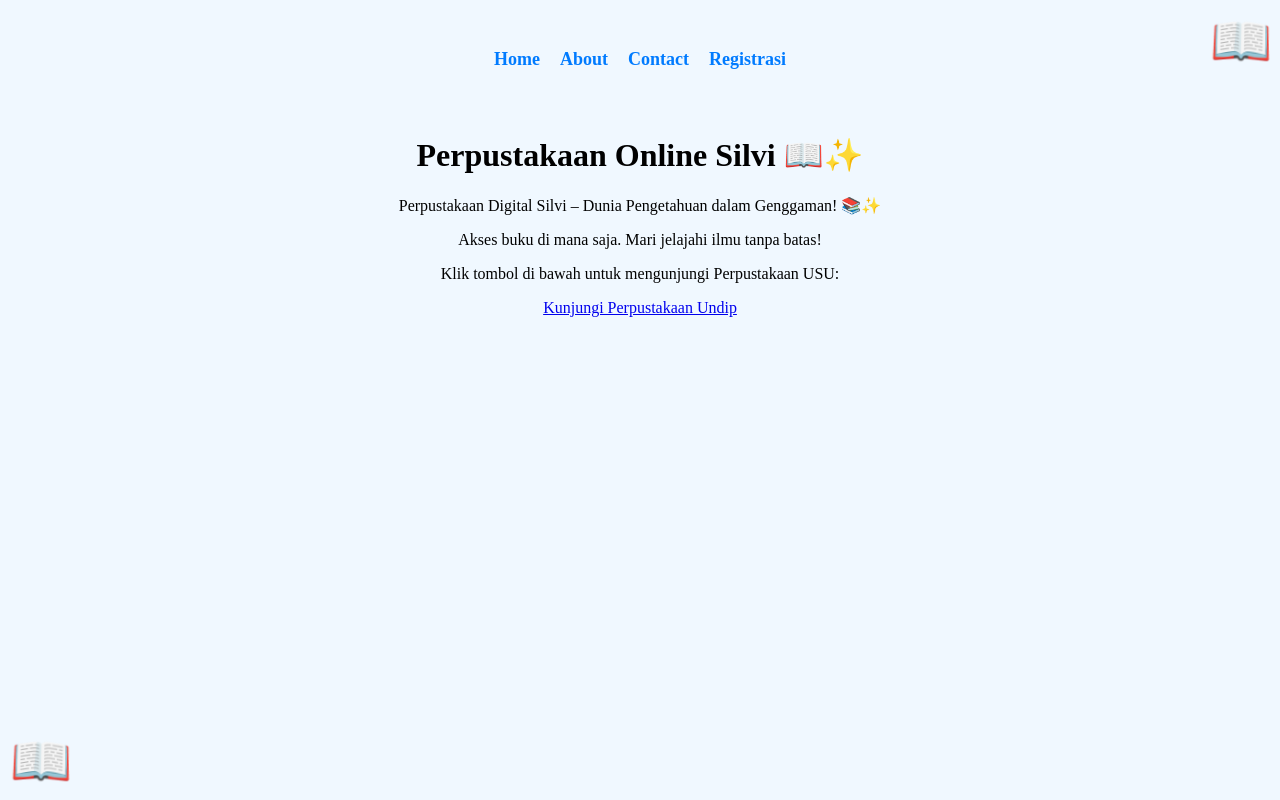
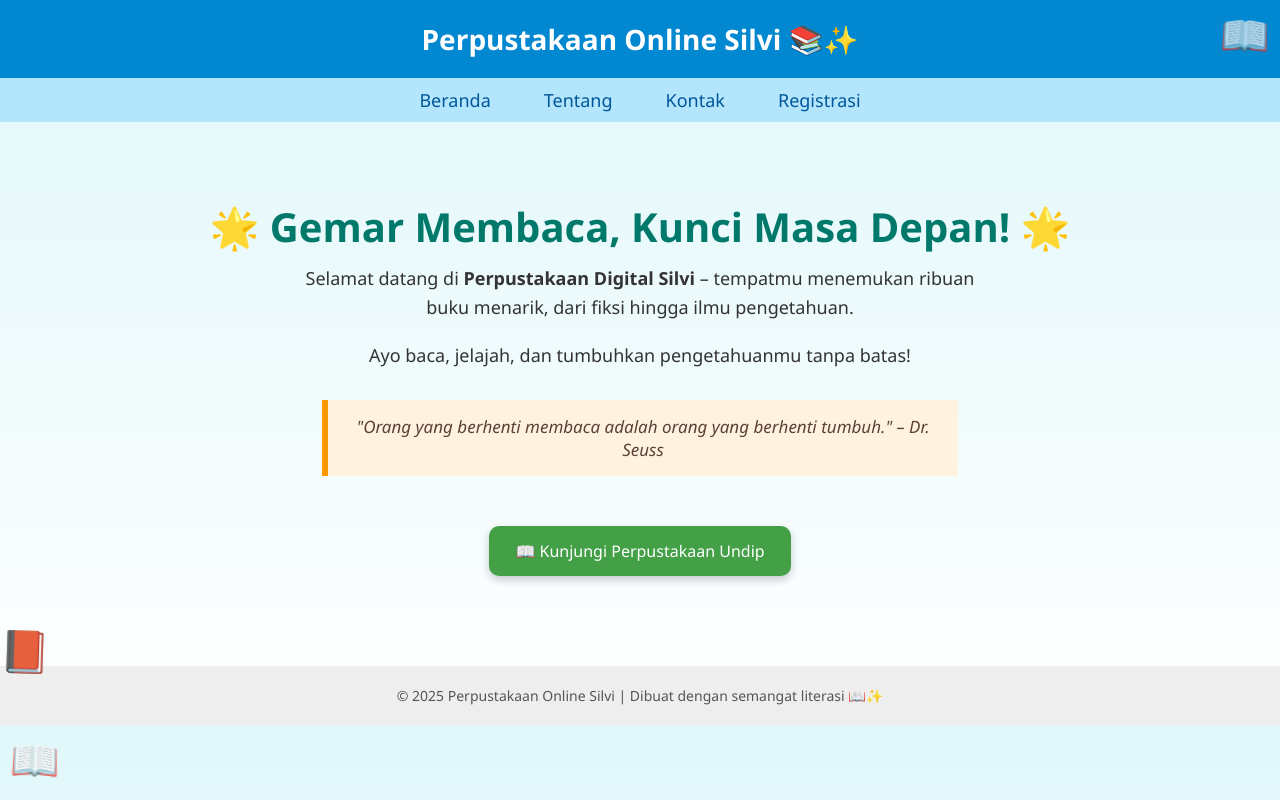
Before and after one commit to silviwahyuni/silviwahyuni.github.io, a plain HTML site: page index.html in a window 1280 px wide. Drawn offline with Linux system fonts and the light colour scheme.

Commit message:
Update index.html

```diff
--- a/index.html
+++ b/index.html
@@ -1,86 +1,169 @@
 <!DOCTYPE html>
 <html lang="id">
 <head>
-    <meta charset="UTF-8">
-    <meta name="viewport" content="width=device-width, initial-scale=1.0">
+  <meta charset="UTF-8" />
+  <meta name="viewport" content="width=device-width, initial-scale=1.0" />
   <title>Perpustakaan Online Silvi 📚✨</title>
   <style>
     body {
-            background-color: #f0f8ff;
       margin: 0;
-            overflow: hidden;
+      font-family: 'Segoe UI', Tahoma, Geneva, Verdana, sans-serif;
+      background: linear-gradient(to bottom, #e0f7fa, #ffffff);
+      color: #333;
       text-align: center;
+      overflow-x: hidden;
     }
 
     header {
+      background-color: #0288d1;
       padding: 20px;
-            font-size: 24px;
+      color: white;
+      font-size: 28px;
       font-weight: bold;
+      box-shadow: 0 4px 6px rgba(0,0,0,0.1);
     }
 
-        .menu {
+    nav .menu {
       list-style: none;
-            padding: 0;
+      margin: 0;
+      padding: 10px 0;
+      background-color: #b3e5fc;
       display: flex;
       justify-content: center;
-            gap: 20px;
-        }
-
-        .menu li {
-            display: inline;
+      gap: 25px;
     }
 
     .menu a {
       text-decoration: none;
       font-size: 18px;
-            color: #007bff;
+      color: #01579b;
+      padding: 8px 14px;
+      border-radius: 8px;
+      transition: background 0.3s;
     }
 
     .menu a:hover {
-            color: #0056b3;
+      background-color: #0288d1;
+      color: white;
     }
 
-        /* Animasi Buku */
+    main {
+      padding: 50px 20px;
+    }
+
+    h1 {
+      font-size: 40px;
+      margin-bottom: 10px;
+      color: #00796b;
+    }
+
+    p {
+      font-size: 18px;
+      max-width: 700px;
+      margin: 0 auto 20px;
+      line-height: 1.6;
+    }
+
+    .highlight {
+      background-color: #fff3e0;
+      border-left: 6px solid #ff9800;
+      padding: 15px;
+      margin: 30px auto;
+      max-width: 600px;
+      font-style: italic;
+      font-size: 17px;
+      color: #5d4037;
+    }
+
+    .btn {
+      display: inline-block;
+      margin-top: 20px;
+      padding: 14px 26px;
+      background-color: #43a047;
+      color: white;
+      font-size: 16px;
+      border-radius: 10px;
+      text-decoration: none;
+      box-shadow: 0 4px 8px rgba(0,0,0,0.2);
+      transition: background-color 0.3s ease;
+    }
+
+    .btn:hover {
+      background-color: #2e7d32;
+    }
+
     .book {
       position: absolute;
-            width: 60px;
-            height: 60px;
-            font-size: 50px;
+      font-size: 40px;
       animation: floatBook 3s infinite ease-in-out alternate;
+      opacity: 0.7;
     }
+
+    .book:nth-child(1) { top: 70%; left: 10%; animation-delay: 0s; }
+    .book:nth-child(2) { top: 65%; left: 80%; animation-delay: 1s; }
+    .book:nth-child(3) { top: 80%; left: 50%; animation-delay: 2s; }
 
     @keyframes floatBook {
       0% { transform: translateY(0px) rotate(0deg); }
-            100% { transform: translateY(10px) rotate(5deg); }
+      100% { transform: translateY(-15px) rotate(8deg); }
+    }
+
+    footer {
+      background-color: #eeeeee;
+      padding: 20px;
+      font-size: 14px;
+      color: #555;
+      margin-top: 40px;
+    }
+
+    @media (max-width: 600px) {
+      nav .menu {
+        flex-direction: column;
+        gap: 10px;
+      }
+
+      .btn {
+        padding: 12px 18px;
+      }
     }
   </style>
 </head>
 <body>
+
   <header>
+    Perpustakaan Online Silvi 📚✨
+  </header>
+
   <nav>
     <ul class="menu">
-                <li><a href="index.html">Home</a></li>
-                <li><a href="about.html">About</a></li>
-
-                <li><a href="contact.html">Contact</a></li>
-                <!-- Menu Registrasi -->
-                    <li class="nav-item"><a class="nav-link" href="registration.html" id="registration">Registrasi</a></li>
+      <li><a href="index.html">Beranda</a></li>
+      <li><a href="about.html">Tentang</a></li>
+      <li><a href="contact.html">Kontak</a></li>
+      <li><a href="registration.html">Registrasi</a></li>
     </ul>
   </nav>
-    </header>
 
   <main>
-        <h1>Perpustakaan Online Silvi 📖✨</h1>
-        <p>Perpustakaan Digital Silvi – Dunia Pengetahuan dalam Genggaman! 📚✨</p>
-        <p>Akses buku di mana saja. Mari jelajahi ilmu tanpa batas!</p>
+    <h1>🌟 Gemar Membaca, Kunci Masa Depan! 🌟</h1>
+    <p>Selamat datang di <strong>Perpustakaan Digital Silvi</strong> – tempatmu menemukan ribuan buku menarik, dari fiksi hingga ilmu pengetahuan.</p>
+    <p>Ayo baca, jelajah, dan tumbuhkan pengetahuanmu tanpa batas!</p>
+
+    <div class="highlight">
+      "Orang yang berhenti membaca adalah orang yang berhenti tumbuh." – Dr. Seuss
+    </div>
+
+    <a href="https://digilib.undip.ac.id/v1/" target="_blank" class="btn">📖 Kunjungi Perpustakaan Undip</a>
   </main>
 
-    <p>Klik tombol di bawah untuk mengunjungi Perpustakaan USU:</p>
-    <a href=https://digilib.undip.ac.id/v1/target="_blank" class="btn">
-        Kunjungi Perpustakaan Undip
-    </a>
+  <!-- Animasi buku -->
+  <div class="book">📘</div>
+  <div class="book">📙</div>
+  <div class="book">📕</div>
 
-    <!-- Memanggil file script.js -->
+  <footer>
+    © 2025 Perpustakaan Online Silvi | Dibuat dengan semangat literasi 📖✨
+  </footer>
+
   <script src="script.js"></script>
 </body>
 </html>
```
Lines whose indentation alone changed are shown as unchanged.
